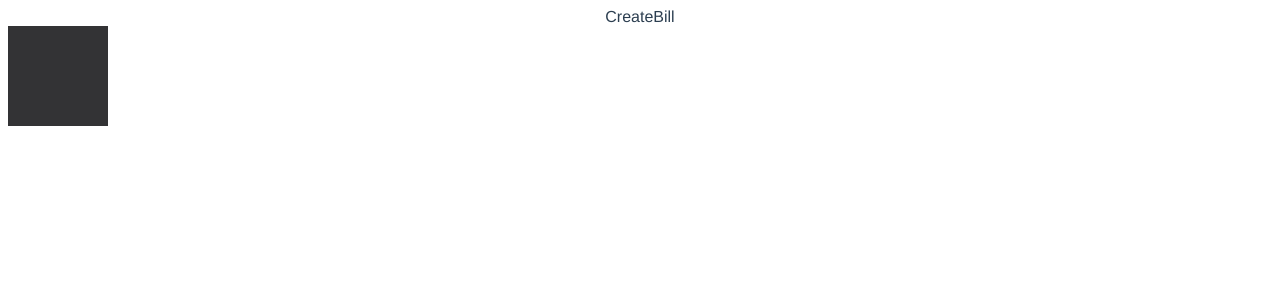
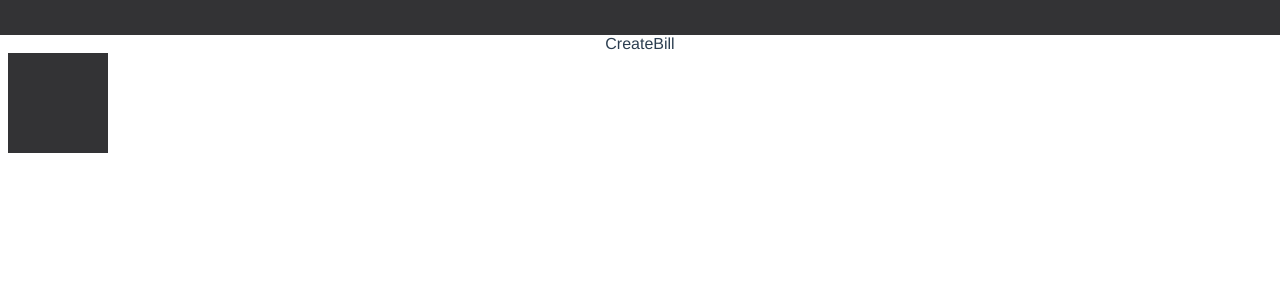
Before and after one commit to Noplautikus/Quality-Lama, a Vue app in the folder assist-ui/: page / in a window 1280 px wide. Shown: the top 300 px of the page. Built offline with nearby package versions, Linux system fonts and the light colour scheme.

Commit message:
Added menubar

```diff
--- a/assist-ui/src/App.vue
+++ b/assist-ui/src/App.vue
@@ -1,6 +1,17 @@
 <template>
+  <menu-bar/>
   <router-view/>
 </template>
+
+<script>
+import MenuBar from './components/o/MenuBar/MenuBar.vue';
+
+export default {
+  components: {
+    MenuBar,
+  },
+};
+</script>
 
 <style>
 #app {
--- /dev/null
+++ b/assist-ui/src/components/o/MenuBar/MenuBar.vue
@@ -0,0 +1,20 @@
+<template>
+  <div class="menu-bar">
+  </div>
+</template>
+
+<script>
+export default {
+
+};
+</script>
+
+<style lang="scss" scoped>
+.menu-bar {
+  width: 100vw;
+  height: 35px;
+  background-color: $bg-dark-main;
+  margin: -8px 0 0 -8px;
+  -webkit-app-region: drag;
+}
+</style>
```
